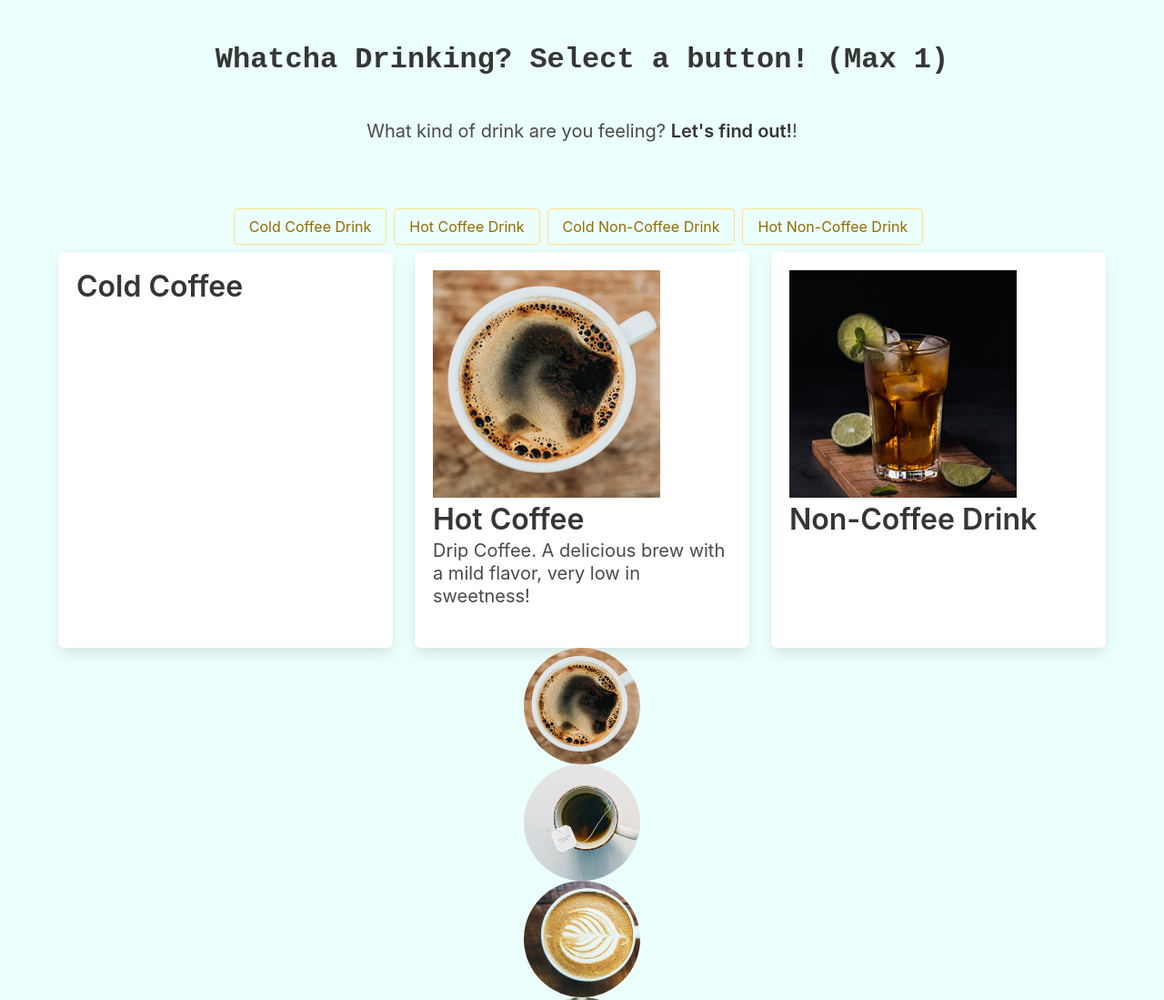
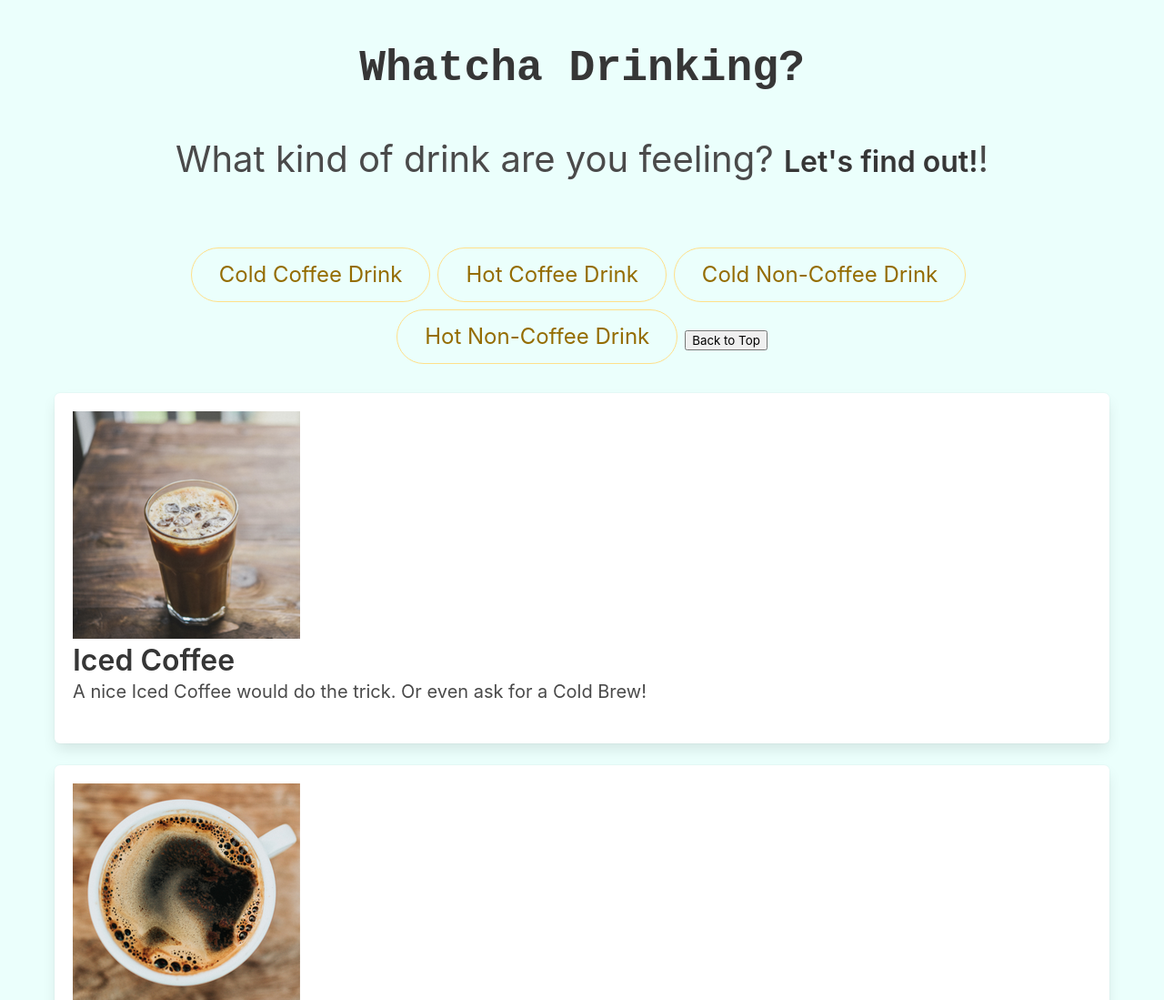
Before and after one commit to LomTuna/whatcha-drinking, a plain HTML site: page index.html in a window 1280 px wide. Shown: the top 1099 px of the page at 91% size. Drawn offline with nearby package versions, Linux system fonts and the light colour scheme.

Commit message:
updated html

```diff
--- a/index.html
+++ b/index.html
@@ -12,45 +12,60 @@
 <body class="has-background-primary-light">
   <section class="section">
     <div class="container">
-      <h1 class="title has-text-centered is-family-code">
-        Whatcha Drinking? Select a button! (Max 1)
+      <h1 class="is-size-1 title has-text-centered is-family-code">
+        Whatcha Drinking?
       </h1>
-      <p class="subtitle has-text-centered mt-6">
-        What kind of drink are you feeling? <strong>Let's find out!</strong>!
+      <p class="subtitle has-text-centered is-size-2 mt-6">
+        What kind of drink are you feeling? <strong class="is-size-3">Let's find out!</strong>!
       </p>
     </div>
     <div>
       <marquee behavior="" direction=""></marquee>
     </div>
+    <!--these are buttons for the coffee divs, they reveal your divs and also scroll to them smoothly-->
+    <div class="container buttons mt-6 mb-3 is-justify-content-center">
+      <button onclick="coldCoffee(), location.href='#coldCoffee' " class="is-large button is-warning is-rounded is-outlined has-text-warning-dark coldCoffee">Cold Coffee Drink</button>
+      <button onclick="hotCoffee(), location.href='#hotCoffee'" class="is-large button is-warning is-rounded is-outlined has-text-warning-dark hotCoffee">Hot Coffee Drink</button>
+      <button onclick="coldNonCoffee(), location.href='#ColdNonCoffee' " class="is-large button is-warning is-rounded is-outlined has-text-warning-dark coldNonCoffee">Cold Non-Coffee Drink</button>
+      <button onclick="hotNonCoffee(), location.href='#HotNonCoffee'" class="is-large button is-warning is-rounded is-outlined has-text-warning-dark hotNonCoffee">Hot Non-Coffee Drink</button>
 
-    <div class="container buttons mt-6 mb-3 is-justify-content-center">
-      <button class="button is-warning is-outlined has-text-warning-dark coldCoffee">Cold Coffee Drink</button>
-      <button class="button is-warning is-outlined has-text-warning-dark hotCoffee">Hot Coffee Drink</button>
-      <button class="button is-warning is-outlined has-text-warning-dark coldNonCoffee">Cold Non-Coffee Drink</button>
-      <button class="button is-warning is-outlined has-text-warning-dark hotNonCoffee">Hot Non-Coffee Drink</button>
-      <div class="three-tiles">
-        <div class="tile is-ancestor">
-          <div class="tile is-parent">
+      <!--this is a nav button that brings you to the top of the page-->
+      <button onclick="topFunction()" id="myBtn" title="Go to top">Back to Top</button>
+      </div>
+
+      <div class="empty-space">
+      </div>
+
+          <div id="coldCoffee" class="Cold-Coffee tile is-parent">
             <article class="tile is-child box">
-              <p class="title">Cold Coffee</p>
-              <p class="subtitle"></p>
+              <img class="is-justify-content-center" src="./assets/images/cold brew.png">
+              <p class="title">Iced Coffee</p>
+              <p class="subtitle">A nice Iced Coffee would do the trick. Or even ask for a Cold Brew!</p>
               <div id="player1"></div>
             </article>
           </div>
-          <div class="tile is-parent">
+          <div id="hotCoffee" class="Hot-Coffee tile is-parent">
             <article class="tile is-child box">
               <img class="is-justify-content-center" src="./assets/images/drip.png">
               <p class="title">Hot Coffee</p>
-              <p class="subtitle">Drip Coffee. A delicious brew with a mild flavor, very low in sweetness!</p>
+              <p class="subtitle">Pour Over / Drip Coffee. A delicious hot brew with a mild flavor, very low in sweetness! Exactly what you think when someone orders one black coffee.</p>
               <div id="player2"></div>
             </article>
           </div>
-          <div class="tile is-parent">
+          <div id="ColdNonCoffee" class="Cold-Non-Coffee tile is-parent">
             <article class="tile is-child box">
-              <img class="is-rounded" src="./assets/images/ice tea.png">
-              <p class="title">Non-Coffee Drink</p>
-              <p class="subtitle"></p>
+              <img class="is-justify-content-center" src="./assets/images/ice tea.png">
+              <p class="title">Iced Tea</p>
+              <p class="subtitle">A wonderful choice for someone who doesn't want coffee! You can get your Tea in multiple forms; black, green, oolong and more! You can even adjust its sweetness!</p>
               <div id="player3"></div>
+            </article>
+          </div>
+          <div id="HotNonCoffee" class="Hot-Non-Coffee tile is-parent">
+            <article class="tile is-child box">
+              <img class="is-justify-content-center" src="./assets/images/hot tea.png">
+              <p class="title">Hot Tea</p>
+              <p class="subtitle">Like its cool sibling, the Hot Tea is super viable during colder temperatures! It can warm you up, calm you down, and make you feel right at home.</p>
+              <div id="player4"></div>
             </article>
           </div>
         </div>
@@ -61,23 +76,12 @@
           <img class="is-rounded" src="./assets/images/drip.png">
         </figure>
       </div>
-
         <figure class="image is-128x128">
           <img class="is-rounded" src="./assets/images/hot tea.png">
         </figure>
-
-        <figure class="image is-128x128">
-          <img class="is-rounded" src="./assets/images/cappucino.png">
-        </figure>
-
         <figure class="image is-128x128">
           <img class="is-rounded" src="./assets/images/cold brew.png">
         </figure>
-
-        <figure class="image is-128x128">
-          <img class="is-rounded" src="./assets/images/ice latte.png">
-        </figure>
-
         <figure class="ice-tea image is-128x128">
           <img class="is-rounded" src="./assets/images/ice tea.png">
         </figure>
@@ -86,6 +90,8 @@
     </div>
   </section>
   <script src="./assets/script.js"></script>
+  <script src="./assets/js/buttons.js"></script>
+
 </body>
 
 </html>
```
